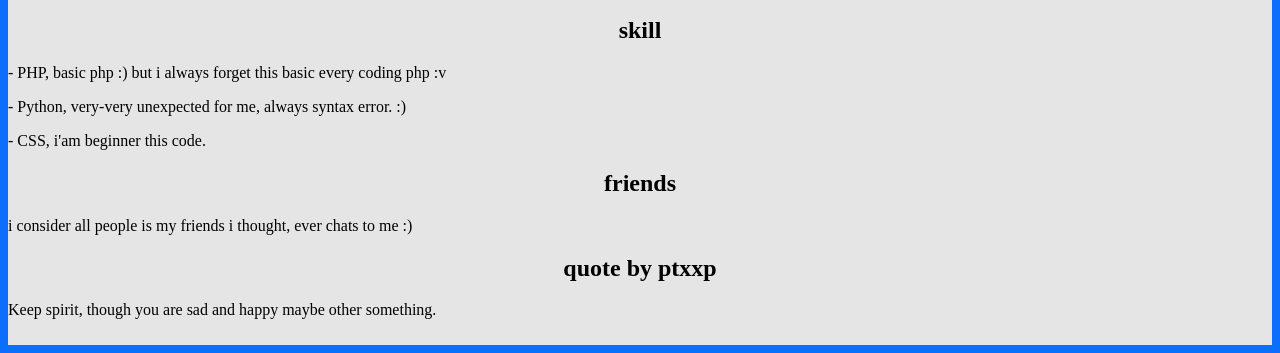
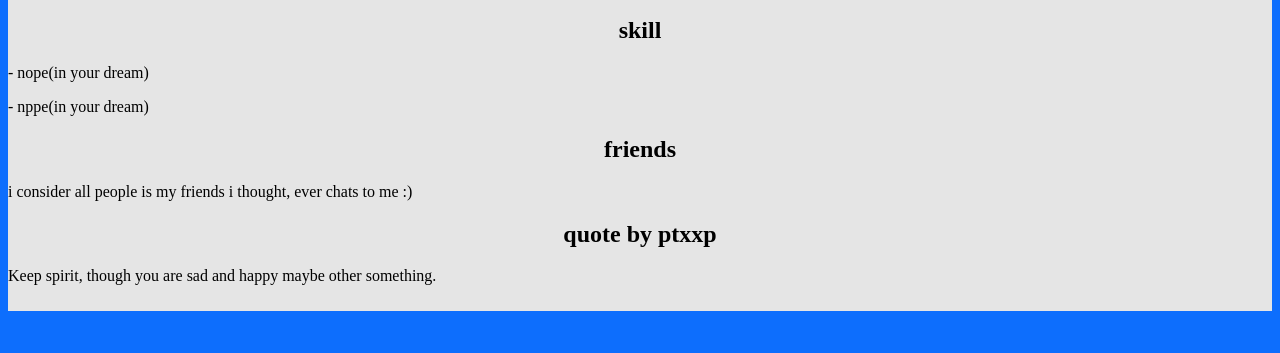
Before and after one commit to ptxxp/My-Profile, a plain HTML site: page index.html in a window 1280 px wide. Shown: the part 501-854 px from the top of the page. After the commit the page ends 820 px from the top, so only its background shows below. Drawn offline with Linux system fonts and the light colour scheme.

Commit message:
Update index.html

```diff
--- a/index.html
+++ b/index.html
@@ -12,14 +12,13 @@
 <section class="first">
   <div class="himine">
     <h2> my Profile </h2>
-    <img src="https://avatars.githubusercontent.com/u/109425939?v=4" alt="himine" />
+    <img src="https://i.ibb.co/wJnJWJZ/Screenshot-Whats-App-20220514-185536.png" alt="Screenshot-Whats-App-20220514-185536" alt="himine" />
     <p>Hi, i'am ptxxp poor on coding, i always spirit especially to myself or other people. but i found angel on my life. i hope can view angel here</p>
   </div>
    <div class="about">
      <h2> skill </h2>
-     <p> - PHP, basic php :) but i always forget this basic every coding php :v </p>
-     <p> - Python, very-very unexpected for me, always syntax error. :)</p>
-     <p> - CSS, i'am beginner this code.</p>
+     <p> -  nope(in your dream)</p>
+     <p> -  nppe(in your dream)</p>
    </div>
    <div class="friends">
      <h2> friends </h2>
```
